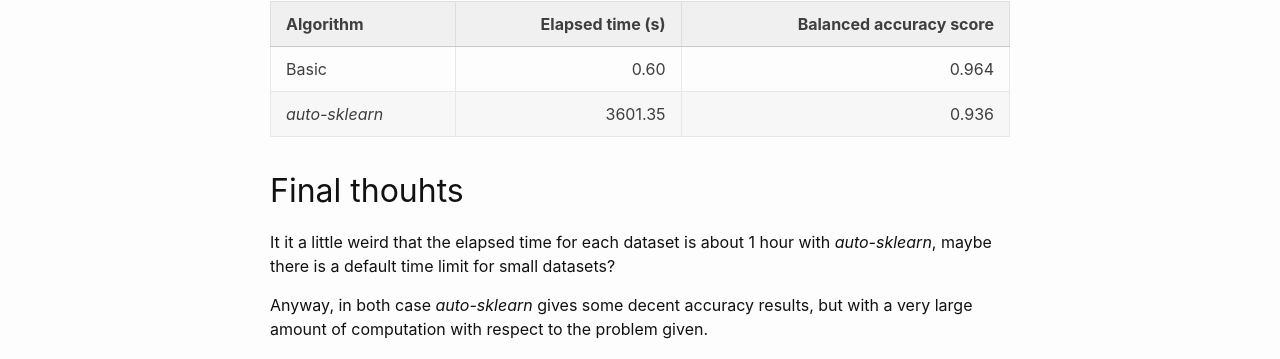
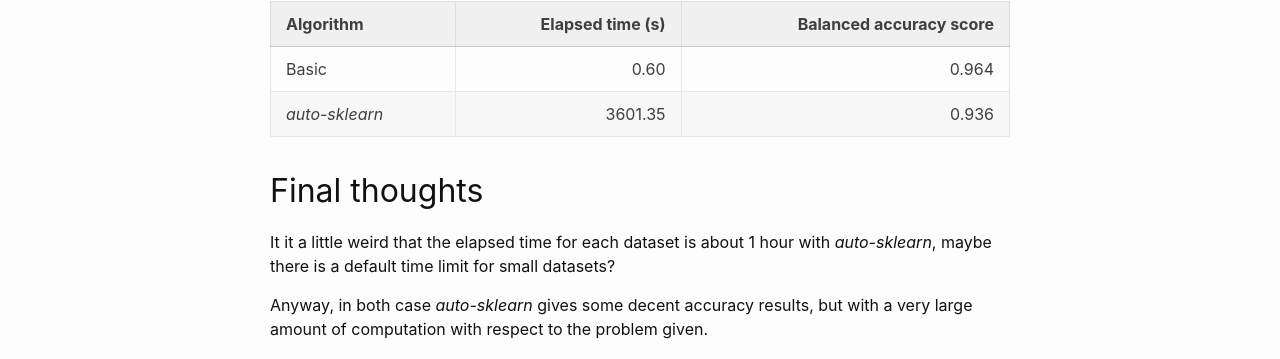
Before and after one commit to aetperf/aetperf.github.io, a Jekyll site: the page built from _posts/2019-08-09-First-try-of-autosklearn.md, in a window 1280 px wide and 900 px high, scrolled down 5818 px. Shown: the part 115-474 px from the top of the window. Built offline with Jekyll 4.4.1, drawn with Linux system fonts in a browser that asks for light colours; comment, search, counter and statistics services are not loaded.

Commit message:
small update

```diff
--- a/_posts/2019-08-09-First-try-of-autosklearn.md
+++ b/_posts/2019-08-09-First-try-of-autosklearn.md
@@ -210,7 +210,7 @@ Balanced accuracy score :  0.936
 | Basic | 0.60 | 0.964 |
 | *auto-sklearn* | 3601.35 | 0.936 |
 
-## Final thouhts
+## Final thoughts
 
 It it a little weird that the elapsed time for each dataset is about 1 hour with *auto-sklearn*, maybe there is a default time limit for small datasets?
 
```
